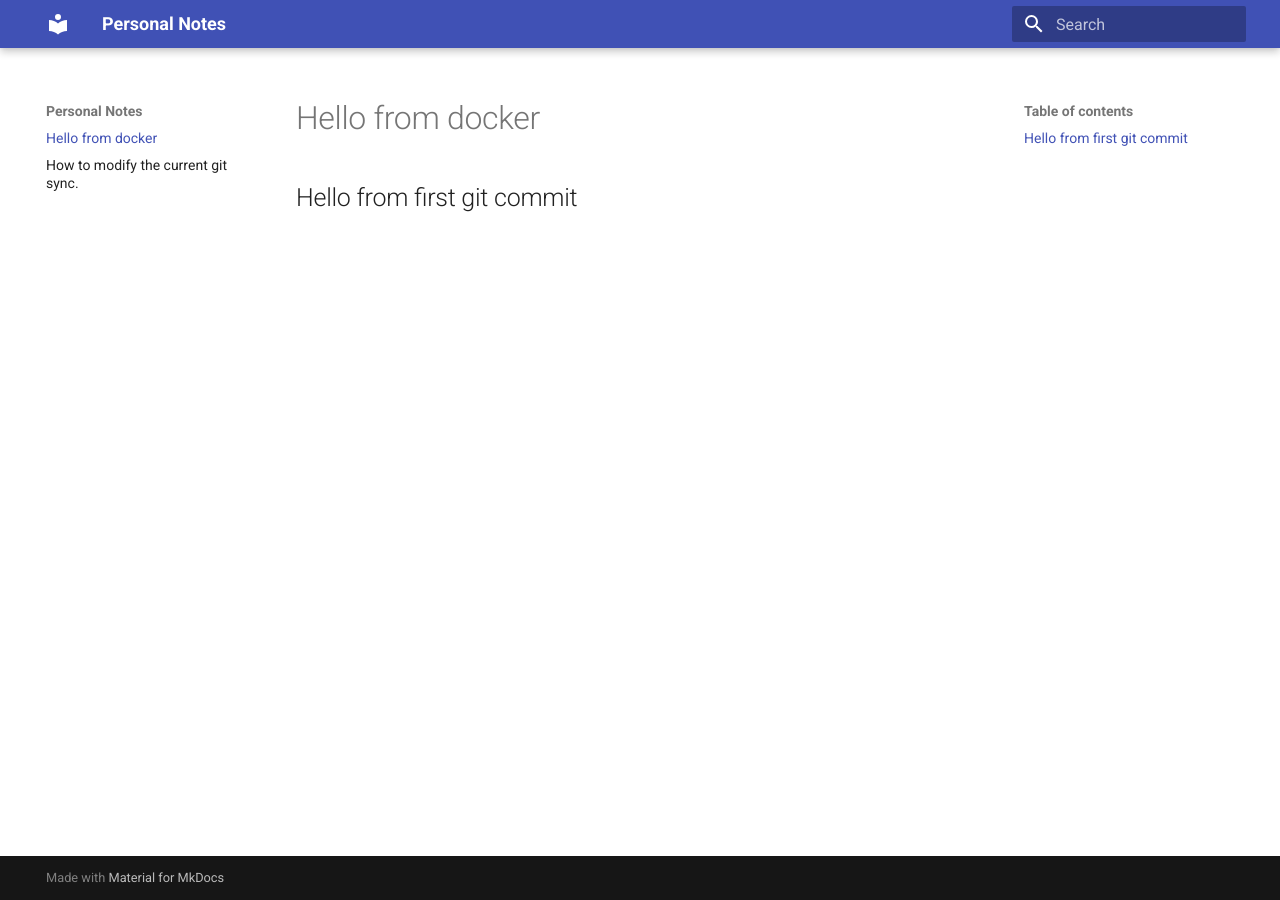
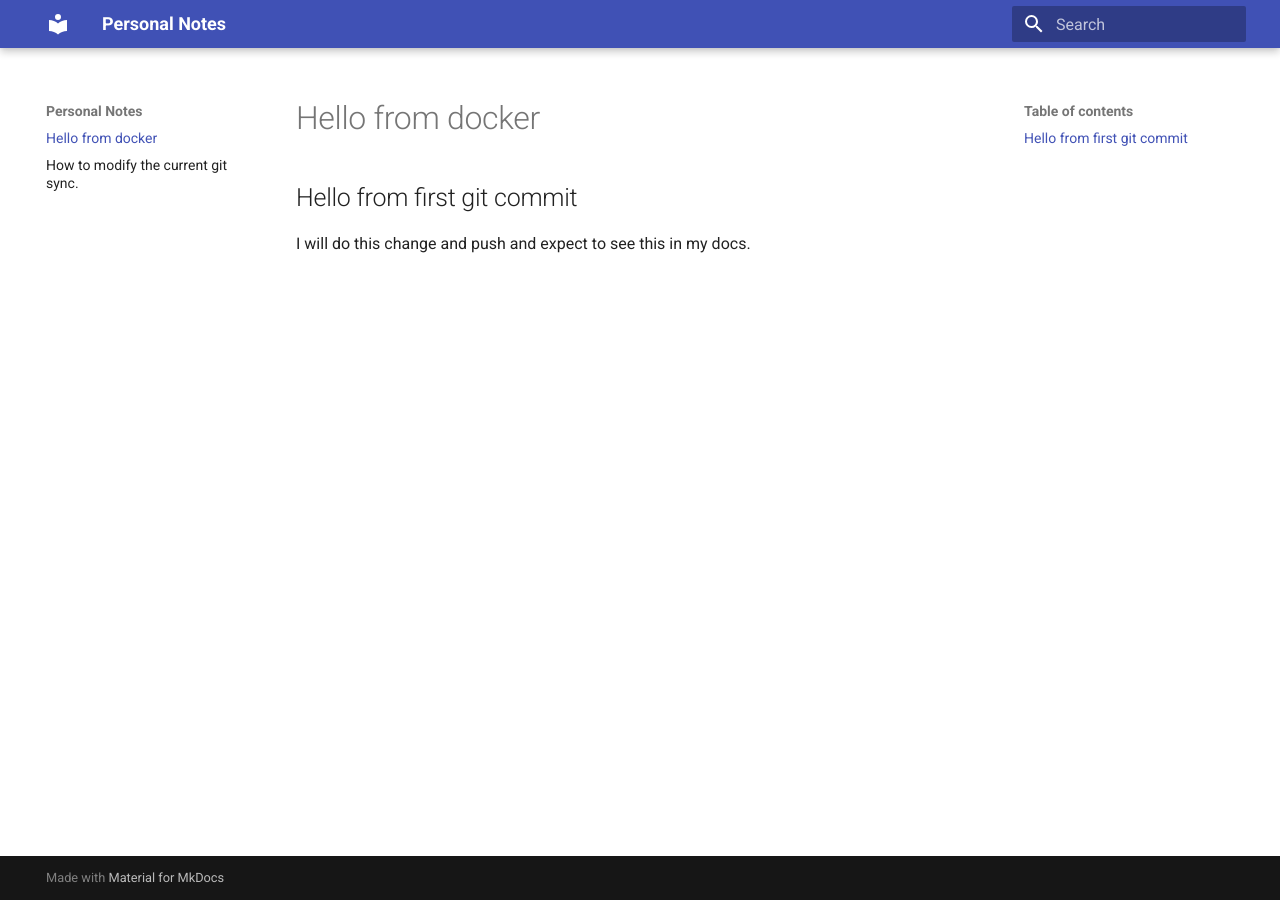
Before and after one commit to ZobairQ/mkdocs-git-sync, an MkDocs documentation site: the page built from docs/index.md, in a window 1280 px wide. Built offline with MkDocs 1.6.1 and Material for MkDocs 9.7.7, drawn with Linux system fonts in a browser that asks for light colours.

Commit message:
testing webhook

```diff
--- a/docs/index.md
+++ b/docs/index.md
@@ -1,3 +1,5 @@
 # Hello from docker
 
 ## Hello from first git commit
+
+I will do this change and push and expect to see this in my docs.
```
